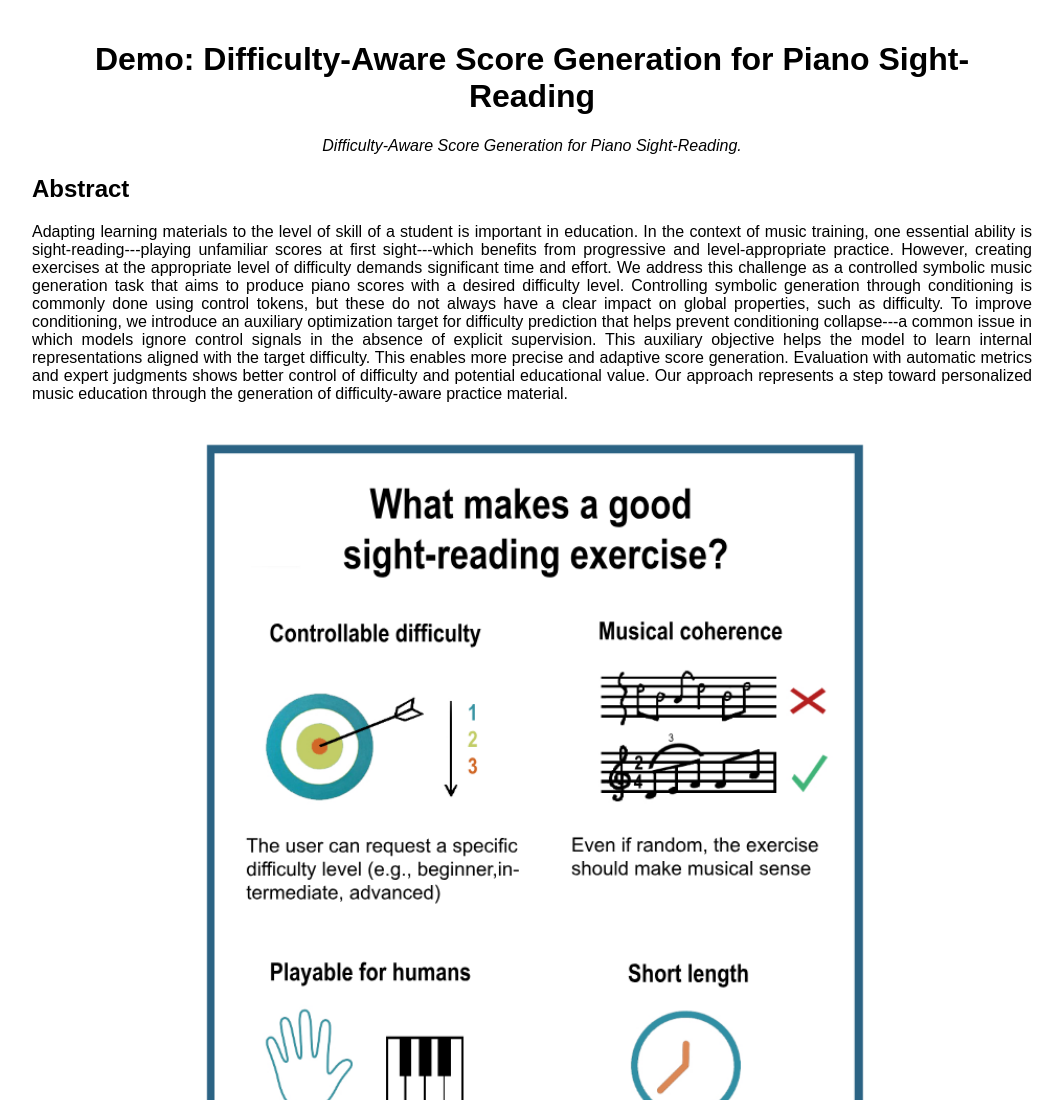
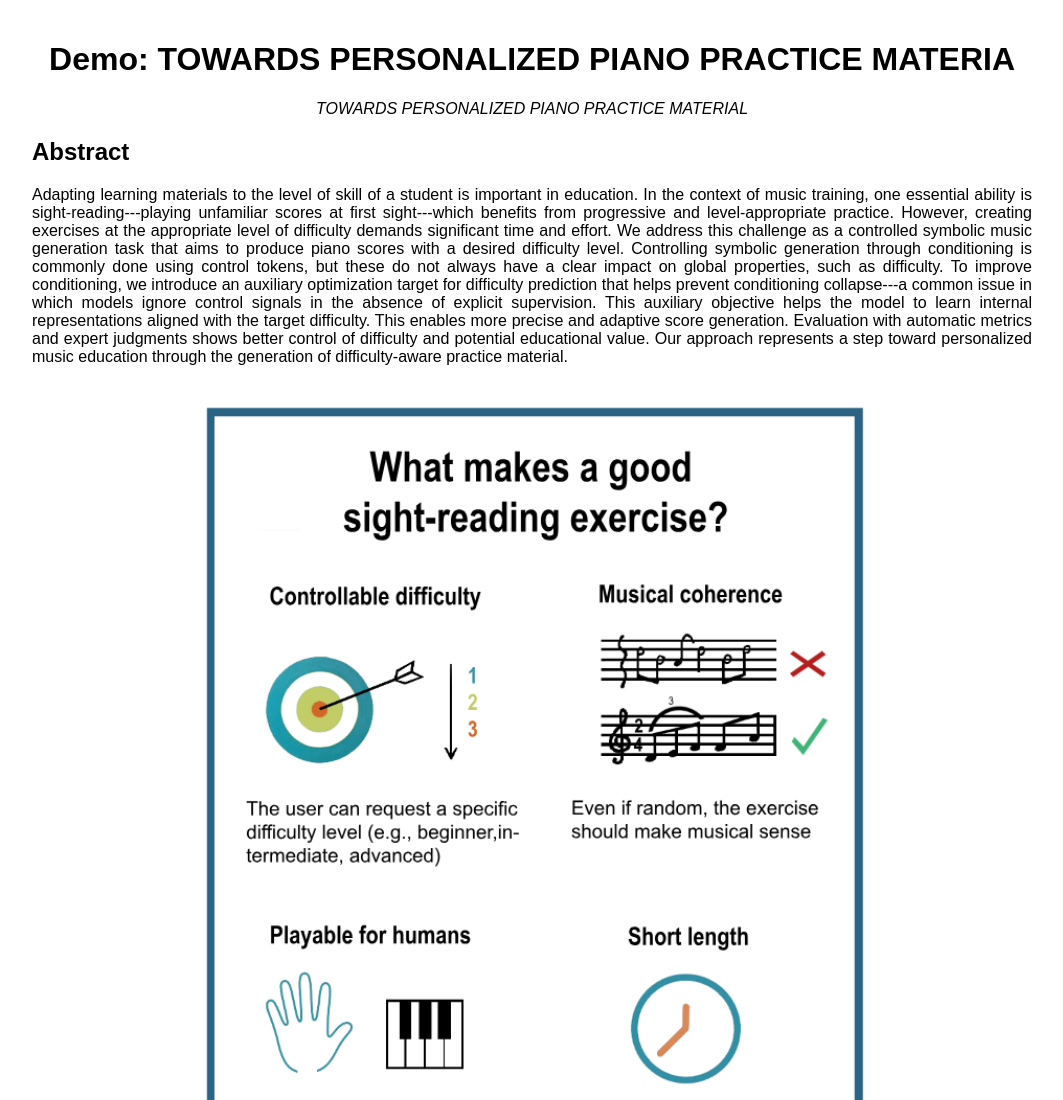
Before and after one commit to sight25/sight25.github.io, a plain HTML site: page index.html in a window 1280 px wide. Shown: the top 1100 px of the page, without its empty margins (108-1171 px from the left). Drawn offline with Linux system fonts and the light colour scheme.

Commit message:
Update index.html

```diff
--- a/index.html
+++ b/index.html
@@ -3,7 +3,7 @@
 <head>
     <meta charset="UTF-8">
     <meta name="viewport" content="width=device-width, initial-scale=1.0">
-    <title>Difficulty-Aware Score Generation for Piano Sight-Reading</title>
+    <title>TOWARDS PERSONALIZED PIANO PRACTICE MATERIA</title>
     <style>
         body {
             max-width: 1000px;
@@ -32,8 +32,8 @@
 </head>
 <body>
 
-    <h1>Demo: Difficulty-Aware Score Generation for Piano Sight-Reading</h1>
-    <em>Difficulty-Aware Score Generation for Piano Sight-Reading.</em><br>
+    <h1>Demo: TOWARDS PERSONALIZED PIANO PRACTICE MATERIA</h1>
+    <em>TOWARDS PERSONALIZED PIANO PRACTICE MATERIAL</em><br>
 
     <div class="abstract">
         <h2>Abstract</h2>
```
